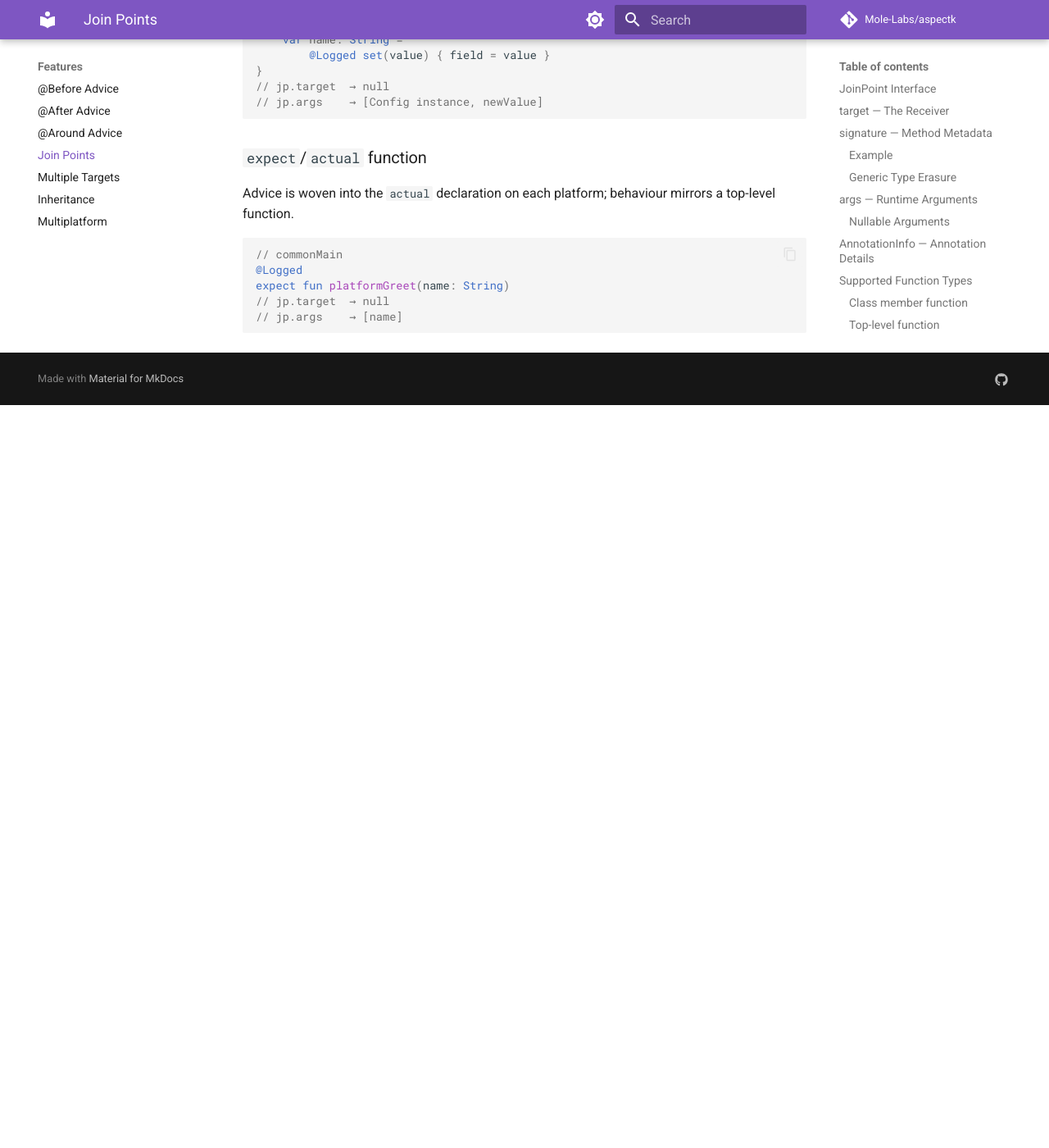
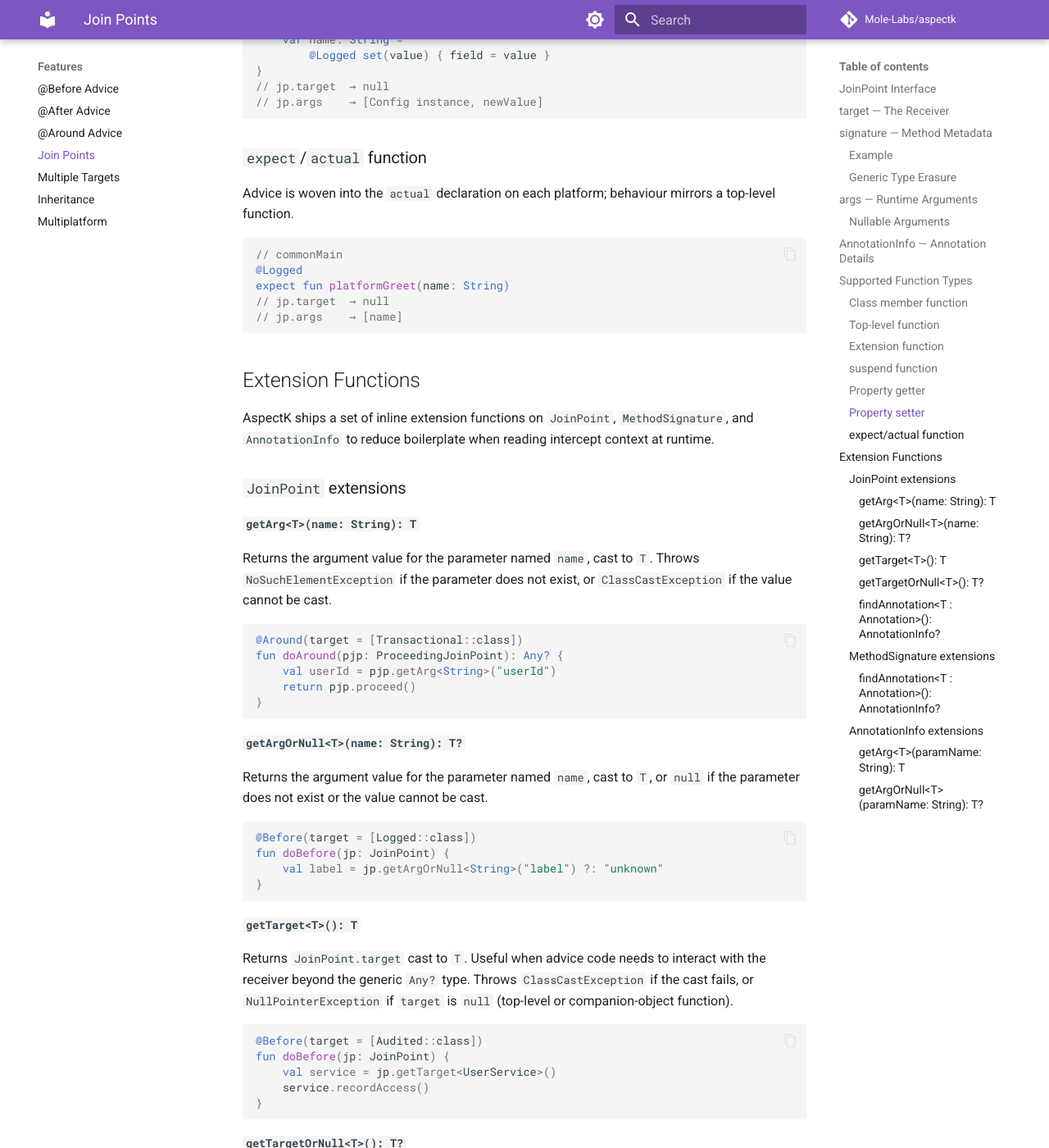
Before and after one commit to Mole-Labs/aspectk, an MkDocs documentation site: the page built from docs/features/join-points.md, in a window 1280 px wide and 1400 px high, scrolled down 4314 px. Shown: the whole window at 82% size. Built offline with MkDocs 1.6.1 and Material for MkDocs 9.7.7, drawn with Linux system fonts in a browser that asks for light colours; comment, search, counter and statistics services are not loaded; before the commit the page ends 4808 px from its top, so only the background shows below that; some of the changed text lies outside the part shown.

Commit message:
[Release] Release 0.2.2 (#24)

````diff
--- a/docs/features/join-points.md
+++ b/docs/features/join-points.md
@@ -225,3 +225,120 @@ expect fun platformGreet(name: String)
 // jp.target  → null
 // jp.args    → [name]
 ```
+
+## Extension Functions
+
+AspectK ships a set of inline extension functions on `JoinPoint`, `MethodSignature`, and
+`AnnotationInfo` to reduce boilerplate when reading intercept context at runtime.
+
+### `JoinPoint` extensions
+
+#### `getArg<T>(name: String): T`
+
+Returns the argument value for the parameter named `name`, cast to `T`.
+Throws `NoSuchElementException` if the parameter does not exist, or `ClassCastException`
+if the value cannot be cast.
+
+```kotlin
+@Around(target = [Transactional::class])
+fun doAround(pjp: ProceedingJoinPoint): Any? {
+    val userId = pjp.getArg<String>("userId")
+    return pjp.proceed()
+}
+```
+
+#### `getArgOrNull<T>(name: String): T?`
+
+Returns the argument value for the parameter named `name`, cast to `T`, or `null` if
+the parameter does not exist or the value cannot be cast.
+
+```kotlin
+@Before(target = [Logged::class])
+fun doBefore(jp: JoinPoint) {
+    val label = jp.getArgOrNull<String>("label") ?: "unknown"
+}
+```
+
+#### `getTarget<T>(): T`
+
+Returns `JoinPoint.target` cast to `T`. Useful when advice code needs to interact with
+the receiver beyond the generic `Any?` type.
+Throws `ClassCastException` if the cast fails, or `NullPointerException` if `target`
+is `null` (top-level or companion-object function).
+
+```kotlin
+@Before(target = [Audited::class])
+fun doBefore(jp: JoinPoint) {
+    val service = jp.getTarget<UserService>()
+    service.recordAccess()
+}
+```
+
+#### `getTargetOrNull<T>(): T?`
+
+Returns `JoinPoint.target` cast to `T`, or `null` if the target is `null` or cannot be
+cast.
+
+```kotlin
+@Before(target = [Audited::class])
+fun doBefore(jp: JoinPoint) {
+    jp.getTargetOrNull<UserService>()?.recordAccess()
+}
+```
+
+#### `findAnnotation<T : Annotation>(): AnnotationInfo?`
+
+Returns the `AnnotationInfo` for annotation `T` on the intercepted function, or `null`
+if the annotation is not present. Delegates to `MethodSignature.findAnnotation<T>()`.
+
+```kotlin
+@Before(target = [RateLimit::class])
+fun doBefore(jp: JoinPoint) {
+    val rateLimit = jp.findAnnotation<RateLimit>() ?: return
+    val limit = rateLimit.getArg<Int>("maxCalls")
+}
+```
+
+### `MethodSignature` extensions
+
+#### `findAnnotation<T : Annotation>(): AnnotationInfo?`
+
+Returns the `AnnotationInfo` for annotation `T` in `MethodSignature.annotations`, or
+`null` if the annotation is not present.
+
+```kotlin
+@Before(target = [Secured::class])
+fun doBefore(jp: JoinPoint) {
+    val secured = jp.signature.findAnnotation<Secured>() ?: return
+    val role = secured.getArg<String>("role")
+}
+```
+
+### `AnnotationInfo` extensions
+
+#### `getArg<T>(paramName: String): T`
+
+Returns the annotation argument value for the parameter named `paramName`, cast to `T`.
+Throws `NoSuchElementException` if the parameter does not exist, or `ClassCastException`
+if the value cannot be cast.
+
+```kotlin
+@Before(target = [RateLimit::class])
+fun doBefore(jp: JoinPoint) {
+    val info = jp.findAnnotation<RateLimit>()!!
+    val maxCalls = info.getArg<Int>("maxCalls")
+}
+```
+
+#### `getArgOrNull<T>(paramName: String): T?`
+
+Returns the annotation argument value for the parameter named `paramName`, cast to `T`,
+or `null` if the parameter does not exist or the value cannot be cast.
+
+```kotlin
+@Before(target = [RateLimit::class])
+fun doBefore(jp: JoinPoint) {
+    val info = jp.findAnnotation<RateLimit>()!!
+    val maxCalls = info.getArgOrNull<Int>("maxCalls") ?: 100
+}
+```
````
Also changed, not shown: docs/reference/changelog.md (+36 -0 lines), 2 other files.
